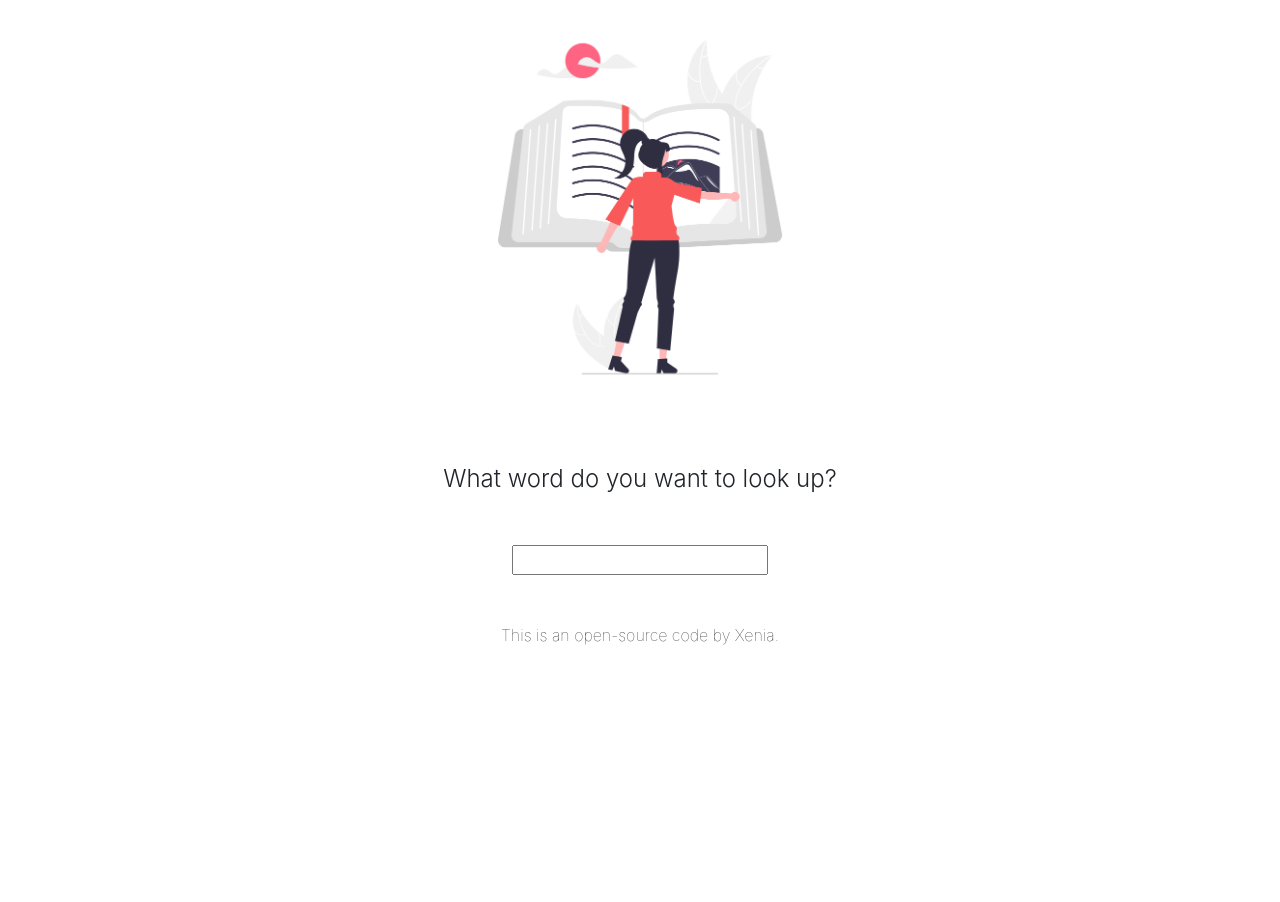
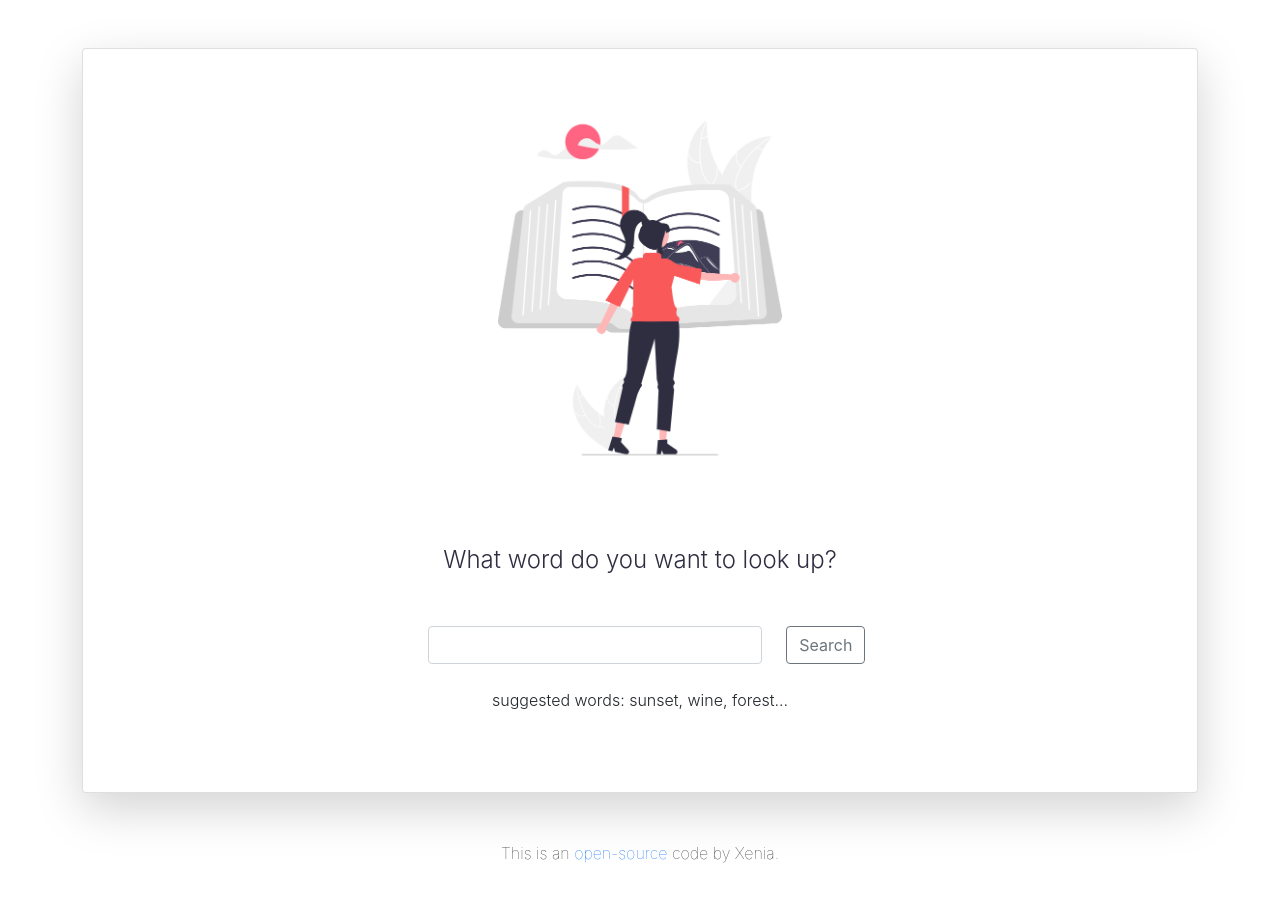
Before and after one commit to XENIAAPavlova/dictionary-project, a React (Create React App) app: page / in a window 1280 px wide. Shown: the top 902 px of the page. Before the commit the page ends 800 px from the top, so only its background shows below. Built offline with nearby package versions, Linux system fonts and the light colour scheme.

Commit message:
Changed search UI

```diff
--- a/src/App.css
+++ b/src/App.css
@@ -1,11 +1,32 @@
 .App-logo {
   max-width: 50%;
 }
+
+/* body {
+  font-family: 'Lucida Sans', 'Lucida Sans Regular', 'Lucida Grande', 'Lucida Sans Unicode', Geneva, Verdana, sans-serif;
+} */
 
 main {
   text-align: center;
 }
 
-p {
-  text-align: start;
+/* p {
+  text-align: center;
+} */
+
+em {
+  font-size: 16px;
+  color: #f95859;
 }
+
+.welcome-text {
+  color: #2f2e41;
+}
+
+.part-of-speech .results {
+  color: #2f2e41;
+}
+
+a {
+  text-decoration: none;
+}
--- a/src/App.js
+++ b/src/App.js
@@ -6,8 +6,8 @@ export default function App() {
   return (
     <div className="App">
       <div className="container">
-        <div className="row">
-          <div className="col">
+        <div className="card shadow-lg p-3 mt-5 mb-5 bg-body rounded">
+          <div className="card-body">
             <div className="App-header text-center">
               <img
                 src={logo}
@@ -17,16 +17,23 @@ export default function App() {
               />
             </div>
             <main className="main fs-6 fw-light mb-5 mt-5">
-              <div className="welcome-text text-center fs-4 fw-light mb-5">
+              <div className="welcome-text text-center fs-4 fw-light mb-3">
                 What word do you want to look up?
               </div>
               <Dictionary />
             </main>
           </div>
-          <div className="App-footer text-center fs-6 fw-lighter mb-5">
-            This is an open-source code by Xenia.
-          </div>
         </div>
+      </div>
+      <div className="App-footer text-center fs-6 fw-lighter mb-5">
+        This is an{" "}
+        <a
+          href="https://github.com/XENIAAPavlova/dictionary-project"
+          target="blank"
+        >
+          open-source{" "}
+        </a>
+        code by Xenia.
       </div>
     </div>
   );
--- a/src/Dictionary.js
+++ b/src/Dictionary.js
@@ -28,9 +28,26 @@ export default function Dictionary() {
 
   return (
     <div className="Dictionary text-center mt-5 mb-5">
-      <form onSubmit={search}>
-        <input type="search" onChange={handleKeywordChange} />
+      <form className="row justify-content-center" onSubmit={search}>
+        <div className="col-4">
+          <input
+            className="form-control"
+            type="search"
+            onChange={handleKeywordChange}
+          />
+        </div>
+        <div className="col-1">
+          <button
+            type="submit"
+            className="btn btn btn-outline-secondary justify-content-md-end"
+          >
+            Search
+          </button>
+        </div>
       </form>
+      <div className="hint mb-2 mt-4 text-center">
+        suggested words: sunset, wine, forest...
+      </div>
       <Results result={result} />
     </div>
   );
--- a/src/Meaning.js
+++ b/src/Meaning.js
@@ -2,13 +2,22 @@ import React from "react";
 
 export default function Meaning(props) {
   return (
-    <div className="meaniing justify-content-start fs-4 fw-normal mb-4">
-      <div className="row fw-bold mb-3">{props.meaning.partOfSpeech}</div>
+    <div className="meaniing justify-content-center fs-5 fw-normal mb-4">
+      <div className="part-of-speech row fw-bold mb-3">
+        {props.meaning.partOfSpeech}
+      </div>
       {props.meaning.definitions.map(function (definition, index) {
         return (
-          <div className="meaning-definition justify-content-start fw-light fs-5 lh-sm">
-            <div key={index}>
-              <p>{definition.definition}</p>
+          <div
+            className=" row word-definition justify-content-center lh-sm"
+            key={index}
+          >
+            <div className="col-5 mb-3">
+              <p>
+                {definition.definition}
+                <br />
+                <em>{definition.example}</em>
+              </p>
             </div>
           </div>
         );
--- a/src/Results.js
+++ b/src/Results.js
@@ -4,9 +4,9 @@ import Meaning from "./Meaning";
 export default function Results(props) {
   if (props.result) {
     return (
-      <div className="results fs-3 mt-5">
+      <div className="results justify-content-center fs-3 mt-5">
         <h2>{props.result.word}</h2>
-        <div className="definition">
+        <div className="definition justify-content-center">
           {props.result.meanings.map(function (meaning, index) {
             return (
               <div key={index}>
```
